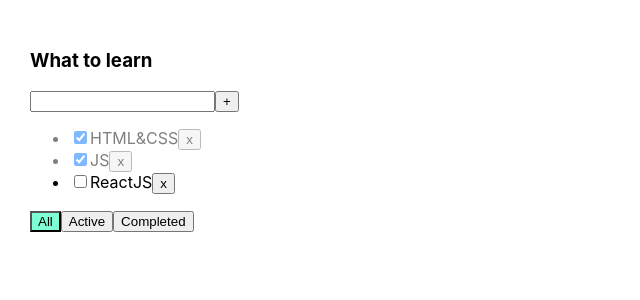
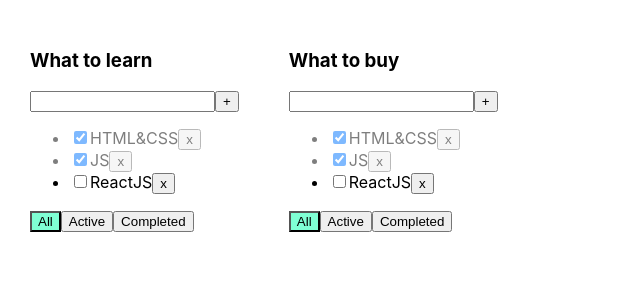
Before and after one commit to ViktoriaKhomenko7/MyToDoList, a React (Create React App) app: page / in a window 1280 px wide. Shown: the top 300 px of the page, without its empty margins (0-640 px from the left). Built offline with nearby package versions, Linux system fonts and the light colour scheme.

Commit message:
new TodoList-array, refactor filters

```diff
--- a/src/App.tsx
+++ b/src/App.tsx
@@ -6,19 +6,22 @@ import {v1} from "uuid";
 
 export type FilterValueType = "all" | "active" | "completed"
 
+type TodoListsType = {
+    id: string
+    title: string
+    filter: string
+}
+
 function App() {
-
-    const todoListTitle = "What to learn"
 
     let [tasks, setTasks] = useState([
         { id: v1(), title: "HTML&CSS", isDone: true },
         { id: v1(), title: "JS", isDone: true },
         { id: v1(), title: "ReactJS", isDone: false }
     ])
-    console.log(tasks[0].id)
 
     const addTask = (title: string) => {
-        let task =  { id: v1(), title: title, isDone: false }
+        let task = {id: v1(), title: title, isDone: false}
         let newTasks = [task, ...tasks]
         setTasks(newTasks)
     }
@@ -27,38 +30,54 @@ function App() {
         setTasks(filteredTask)
     }
 
-    let [filter, setFilter] = useState<"all" | "active" | "completed">("all")
-    let tasksForTodoList = tasks
 
-    if(filter === "active") {
-        tasksForTodoList = tasks.filter(t=>!t.isDone)
-    }
-    if(filter === "completed") {
-        tasksForTodoList = tasks.filter(t=>t.isDone)
-    }
-
-    const changeFilter = (value: FilterValueType) => {     // когда и почему мы пишем value?
-        setFilter(value)
-    }
     const changeTaskStatus = (id: string, isDone: boolean) => {
-        let task = tasks.find(t=> t.id === id)
+        let task = tasks.find(t => t.id === id)
         if (task) {
             task.isDone = isDone
         }
         setTasks([...tasks])
     }
+    const changeFilter = (value: FilterValueType, todoListId: string) => {
+        let todoList = todoLists.find(el => el.id === todoListId)
+        if (todoList) {
+            todoList.filter = value
+        }
+        setTodoLists([...todoLists])
+    }
+
+    let [todoLists, setTodoLists] = useState<TodoListsType[]>(
+        [
+            {id: v1(), title: 'What to learn', filter: 'all'},
+            {id: v1(), title: 'What to buy', filter: 'all'},
+        ]
+    )
 
     return (
         <div className="App">
-            <Todolist
-                title={todoListTitle}
+            {
+                todoLists.map(el => {
+                    let tasksForTodoList = tasks;
+
+                    if (el.filter === "active") {
+                        tasksForTodoList = tasks.filter(t => !t.isDone);
+                    }
+                    if (el.filter === "completed") {
+                        tasksForTodoList = tasks.filter(t => t.isDone);
+                    }
+                    return <Todolist
+                        id={el.id}
+                        key={el.id}
+                        title={el.title}
                         tasks={tasksForTodoList}
                         removeTask={removeTask}
                         changeFilter={changeFilter}
                         addTask={addTask}
                         changeTaskStatus={changeTaskStatus}
-                filter={filter}
+                        filter={el.filter}
                     />
+                })
+            }
         </div>
     );
 }
--- a/src/Todolist.tsx
+++ b/src/Todolist.tsx
@@ -8,10 +8,11 @@ type TaskType = {
 }
 
 type TodolistPropsType = {
+    id: string
     title: string
     tasks: TaskType[]
     removeTask: (id: string) => void
-    changeFilter: (value: FilterValueType) => void
+    changeFilter: (value: FilterValueType, todoListId: string) => void
     addTask: (title: string) => void
     changeTaskStatus: (id: string, isDone: boolean) => void
     filter: string
@@ -37,15 +38,9 @@ export const Todolist = (props: TodolistPropsType) => {
             addTask()
         }
     }
-    const onAllClickHandler = () => {
-        props.changeFilter("all")
-    }
-    const onActiveClickHandler = () => {
-        props.changeFilter("active")
-    }
-    const onCompletedClickHandler = () => {
-        props.changeFilter("completed")
-    }
+    const onAllClickHandler = () => props.changeFilter("all", props.id)
+    const onActiveClickHandler = () => props.changeFilter("active", props.id)
+    const onCompletedClickHandler = () => props.changeFilter("completed", props.id)
 
 
     return (
```
Lines whose indentation alone changed are shown as unchanged.
